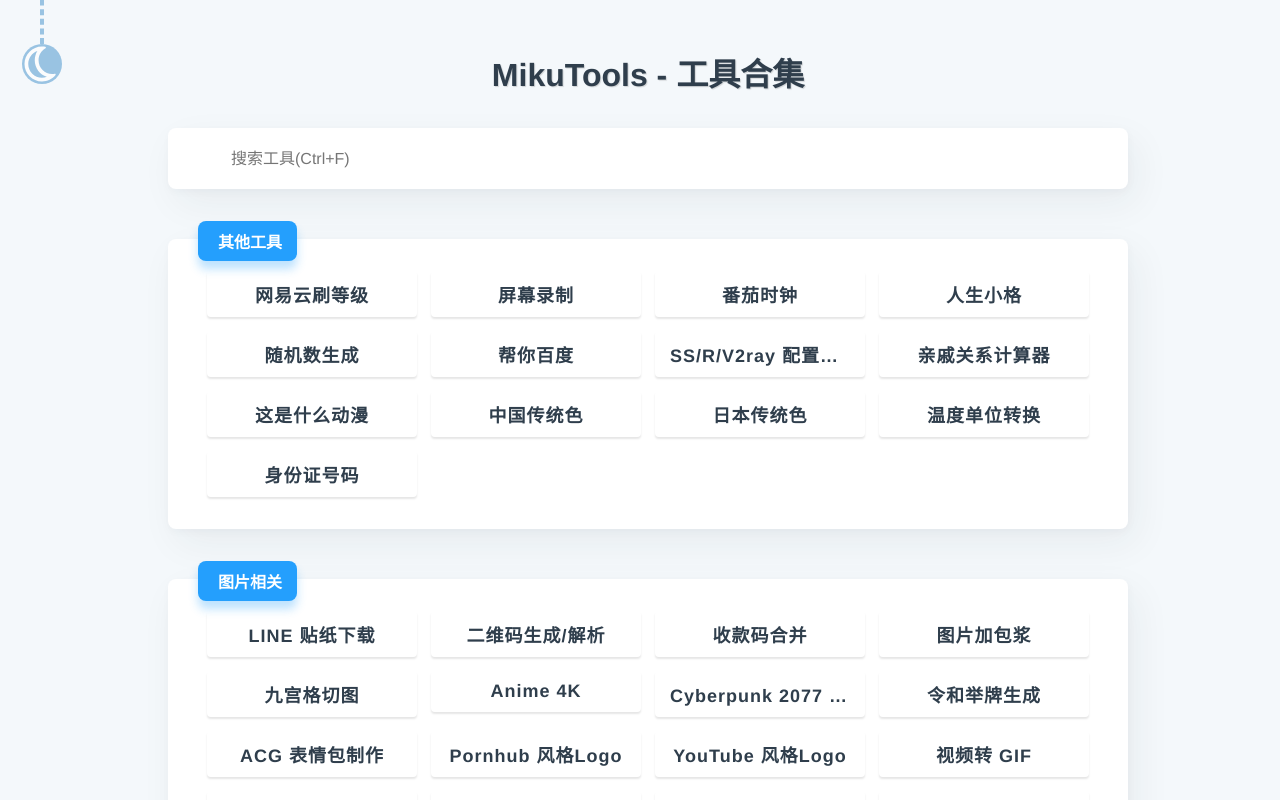
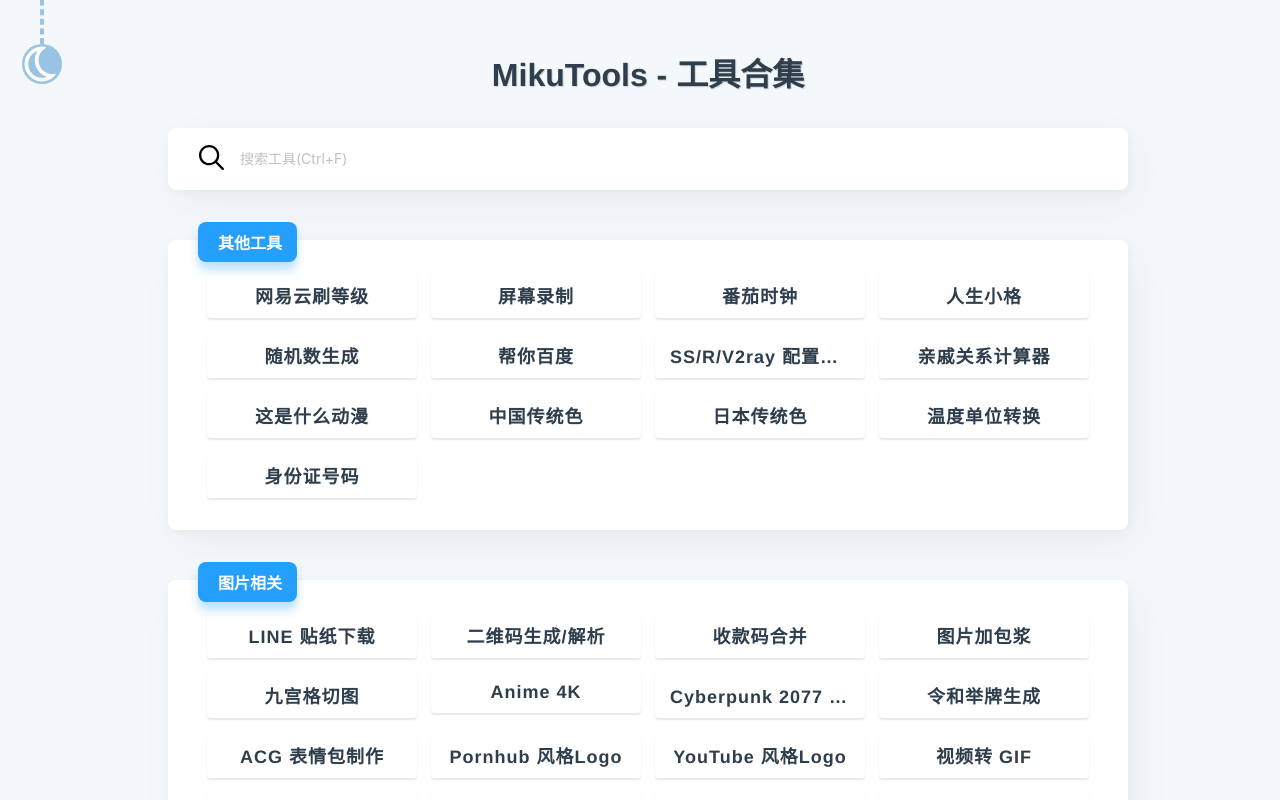
Before and after one commit to 799953468/nicetools, a React (Vite) app: page / in a window 1280 px wide. Shown: the top 800 px of the page. Built offline with nearby package versions, Linux system fonts and the light colour scheme.

Commit message:
update tool search

```diff
--- a/src/Components/Search/index.tsx
+++ b/src/Components/Search/index.tsx
@@ -1,9 +1,14 @@
 import React, {useEffect, useRef, useState} from "react";
 import styles from "./index.module.scss";
-import SvgIcon from "@/Components/SvgIcon";
+import Magnifying from "@/assets/icon/magnifying.svg?component"
+import {useAppDispatch, useAppSelector} from "@/utils/store/hooks";
+import {Input, InputRef} from "antd";
+import {setSearchText} from "@/utils/store/reducer/usersReducer";
 
 const Search = () => {
-    const searchInput = useRef(null);
+    const dispatch = useAppDispatch();
+    const searchText = useAppSelector((state) => state.user.searchText);
+    const searchInput = useRef<InputRef>(null);
     const [focus, setFocus] = useState(false);
     useEffect(() => {
         window.addEventListener("keydown", keyDown);
@@ -16,19 +21,26 @@
     }) => {
         if (e.keyCode == 70 && e.ctrlKey) {
             e.preventDefault();
-            // @ts-ignore
-            searchInput?.current?.focus();
+            searchInput.current!.focus();
         }
     };
+
+    const onChange = (e: React.ChangeEvent<HTMLInputElement | HTMLTextAreaElement>) => {
+        console.log('Change:', e.target.value);
+        dispatch(setSearchText(e.target.value));
+    };
+
     return (
         <div className={styles.search_component}>
             <div className={`${styles.search} ${focus ? styles.focus : ""}`}>
                 <div style={{marginLeft: "15px"}}>
-                    <SvgIcon name="Magnifying" size={25}/>
+                    <Magnifying color="white" height="25" width="25"/>
                 </div>
-                <input
+                <Input
                     ref={searchInput}
                     type="search"
+                    value={searchText}
+                    onChange={onChange}
                     onFocus={() => setFocus(true)}
                     onBlur={() => setFocus(false)}
                     placeholder="搜索工具(Ctrl+F)"
--- a/src/Pages/Index/index.tsx
+++ b/src/Pages/Index/index.tsx
@@ -1,26 +1,41 @@
-import React from "react";
+import React, {ReactElement} from "react";
 import Container from "@/Components/Container";
 import Tools from "@/utils/tools";
-import { nanoid } from "nanoid";
 import DefaultLayout from "@/Components/DefaultLayout";
 import Search from "@/Components/Search";
+import {useAppSelector} from "@/utils/store/hooks";
 
 const Index = () => {
-  return (
-    <DefaultLayout>
-      <Search />
-      {Tools.map((item) => {
-        return (
-          <Container
-            key={nanoid()}
-            title={item.title}
-            icon={item.icon}
-            list={item.list}
-          />
-        );
-      })}
-    </DefaultLayout>
-  );
+    const searchText = useAppSelector((state) => state.user.searchText);
+
+    const renderTools = (): ReactElement[] => {
+        const newList: ToolsType[] = [];
+        Tools.forEach(tool => {
+            const newTool: ToolsType = {title: tool.title, icon: tool.icon, list: []};
+            if (searchText != undefined) {
+                tool.list.forEach(listItem => {
+                    if (listItem.name.indexOf(searchText) > -1) {
+                        newTool.list.push({name: listItem.name, path: listItem.path, component: listItem.component});
+                    }
+                })
+            } else {
+                newTool.list = tool.list;
+            }
+            newList.push(newTool);
+        })
+        return newList.map(item => {
+            return (
+                <Container key={item.title} title={item.title} icon={item.icon} list={item.list}/>
+            );
+        })
+    }
+
+    return (
+        <DefaultLayout>
+            <Search/>
+            {renderTools()}
+        </DefaultLayout>
+    );
 };
 
 export default Index;
--- a/src/utils/store/reducer/toolsReducer.ts
+++ b/src/utils/store/reducer/toolsReducer.ts
@@ -1,4 +1,4 @@
-import { createSlice, PayloadAction } from "@reduxjs/toolkit";
+import {createSlice, PayloadAction} from "@reduxjs/toolkit";
 
 interface CounterState {
   screenRecord: ScreenRecordType;
@@ -10,7 +10,7 @@
     aspectRatio: "default",
     frameRate: "default",
     resolutions: "default",
-  },
+  }
 };
 
 export const toolsSlice = createSlice({
--- a/src/utils/store/reducer/usersReducer.ts
+++ b/src/utils/store/reducer/usersReducer.ts
@@ -1,13 +1,15 @@
-import { createSlice, PayloadAction } from "@reduxjs/toolkit";
+import {createSlice, PayloadAction} from "@reduxjs/toolkit";
 
 // 为 slice state 定义一个类型
 interface CounterState {
     darkModel: boolean;
+    searchText: string | undefined;
 }
 
 // 使用该类型定义初始 state
 const initialState: CounterState = {
     darkModel: false,
+    searchText: undefined
 };
 
 export const counterSlice = createSlice({
@@ -24,8 +26,11 @@
             );
             state.darkModel = action.payload;
         },
+        setSearchText: (state, action: PayloadAction<string>) => {
+            state.searchText = action.payload;
+        }
     },
 });
 
-export const { setDarkModel } = counterSlice.actions;
+export const {setDarkModel, setSearchText} = counterSlice.actions;
 export default counterSlice.reducer;
--- a/src/utils/tools/index.tsx
+++ b/src/utils/tools/index.tsx
@@ -515,4 +515,4 @@
             },
         ],
     },
-] as ToolsType;
+] as ToolsType[];
--- a/types/index.d.ts
+++ b/types/index.d.ts
@@ -1,8 +1,8 @@
 type ToolsType = {
   title: string;
-  icon: JSX.Element;
+  icon: Component;
   list: ListType[];
-}[];
+};
 
 type ListType = {
   name: string;
```
Also changed, not shown: src/Components/DefaultLayout/index.tsx (+6 -6 lines). Lines whose indentation alone changed are shown as unchanged.
